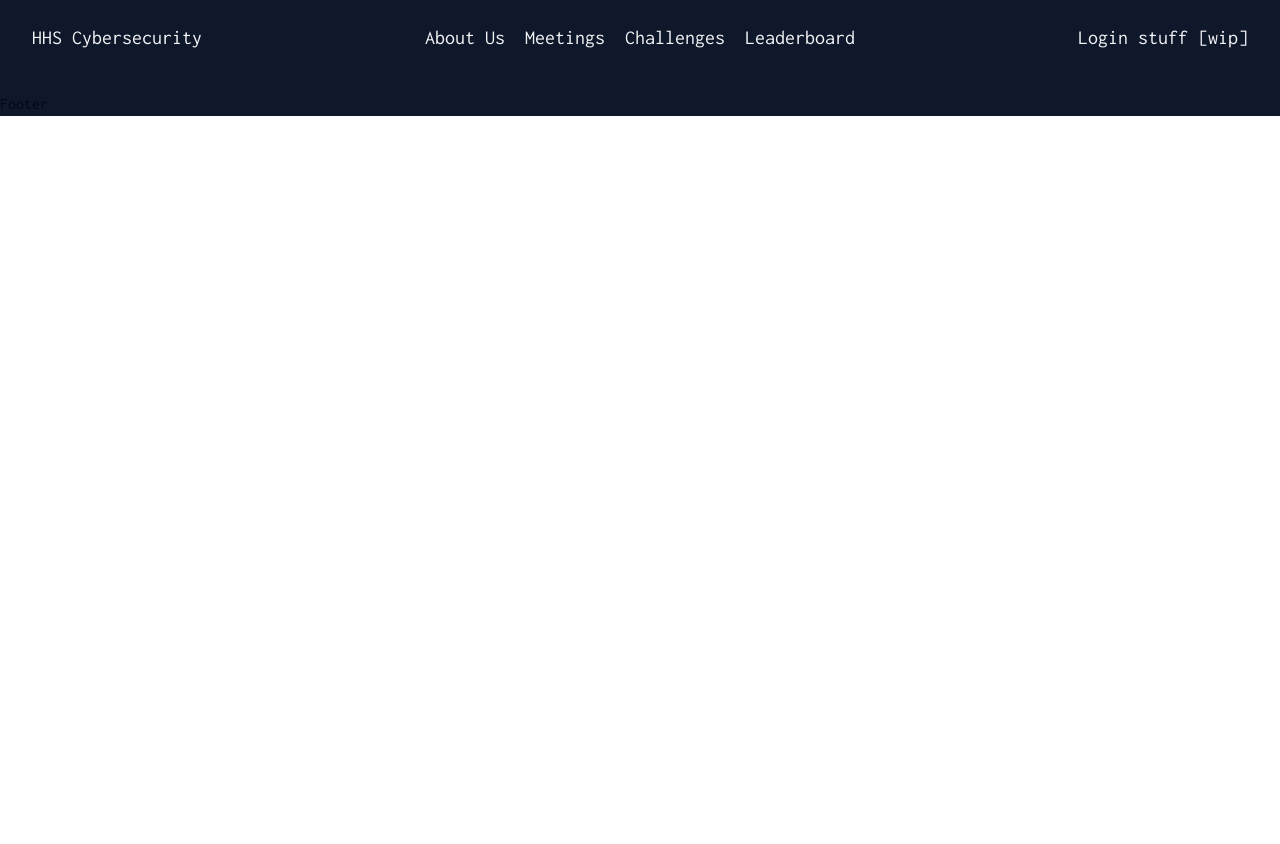
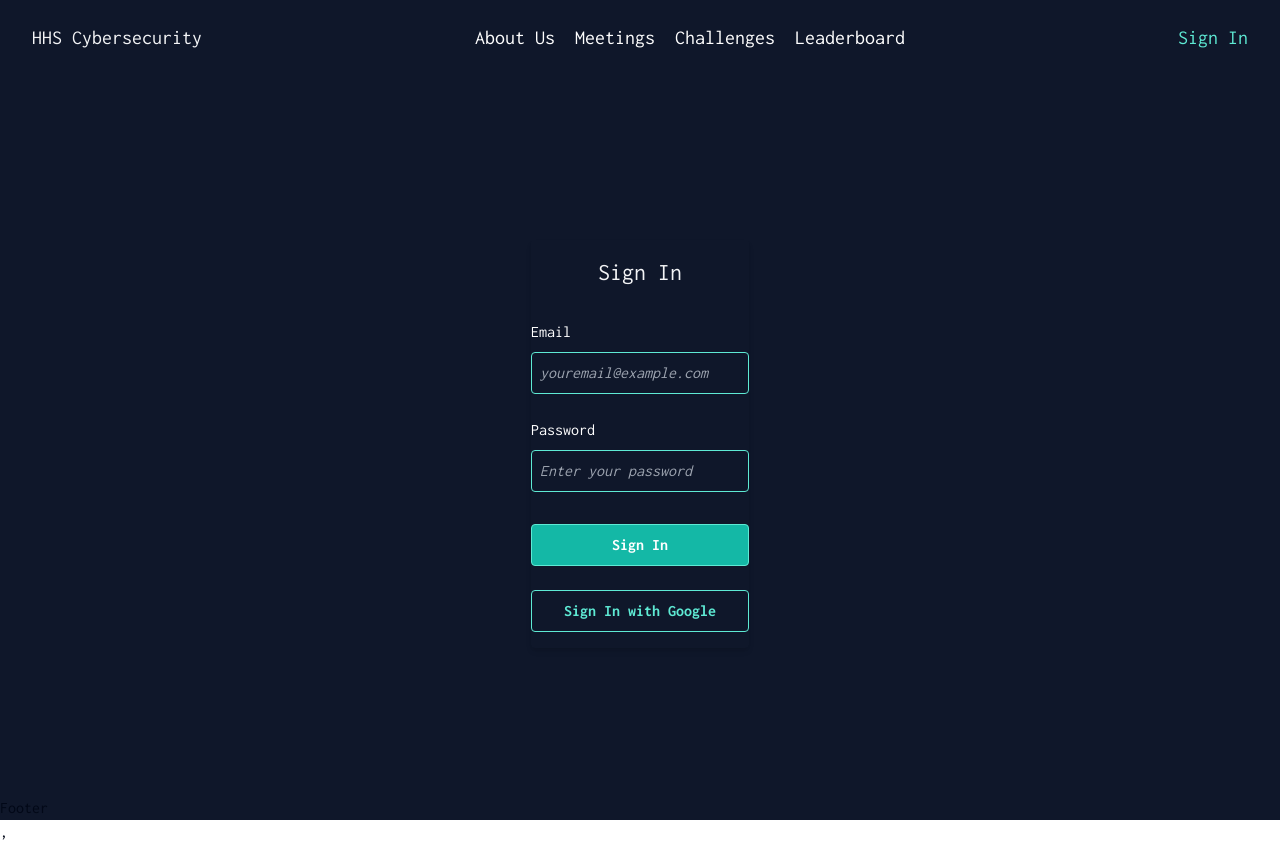
Before and after one commit to hhscybersec/hhscybersec.github.io, a React (Vite) app: page /signin in a window 1280 px wide. Before the commit the page ends 800 px from the top, so only its background shows below. Built offline with nearby package versions, Linux system fonts and the light colour scheme; no server answers; a web font is replaced by a local one.

Commit message:
adding authentication functionality

```diff
--- a/package.json
+++ b/package.json
@@ -12,12 +12,13 @@
   "dependencies": {
     "class-variance-authority": "^0.7.0",
     "clsx": "^2.1.1",
+    "firebase": "^10.12.3",
     "lucide-react": "^0.399.0",
     "react": "^18.3.1",
     "react-dom": "^18.3.1",
     "react-hamburger-menu": "^1.2.1",
     "react-router": "^6.24.0",
-    "react-router-dom": "^6.24.0",
+    "react-router-dom": "^6.24.1",
     "tailwind-merge": "^2.3.0",
     "tailwindcss-animate": "^1.0.7"
   },
--- a/src/App.tsx
+++ b/src/App.tsx
@@ -5,6 +5,9 @@ import About from './components/About'
 import Meetings from './components/Meetings'
 import Challenges from './components/Challenges'
 import Leaderboard from './components/Leaderboard'
+import SignIn from './components/SignIn';
+import SignUp from './components/SignUp';
+import SignOut from './components/SignOut'
 import Footer from './components/Footer'
 
 function App() {
@@ -18,6 +21,9 @@ function App() {
 					<Route path='/meetings' element={<Meetings />}></Route>
 					<Route path='/challenges' element={<Challenges />}></Route>
 					<Route path='/leaderboard' element={<Leaderboard />}></Route>
+					<Route path='/signup' element={<SignUp />}></Route>
+					<Route path='/signin' element={<SignIn />}></Route>
+					<Route path='/signout' element={<SignOut />}></Route>
 				</Routes>
 				<Footer />
 			</BrowserRouter>
--- a/src/components/Navbar.tsx
+++ b/src/components/Navbar.tsx
@@ -1,9 +1,11 @@
 import { useState } from 'react';
 import { Link } from 'react-router-dom';
 import HamburgerMenu from 'react-hamburger-menu';
+import { useUser } from '../contexts/UserContext';
 
 const Navbar = () => {
 	const [isOpen, setIsOpen] = useState(false);
+	const { user } = useUser();
 
 	const handleClick = () => {
 		setIsOpen(!isOpen);
@@ -14,7 +16,7 @@ const Navbar = () => {
 	};
 
 	return (
-		<nav className="px-8 py-6 text-white flex flex-row justify-between items-center">
+		<nav className="px-8 py-6 flex flex-row justify-between items-center">
 			<Link to={'/'}><h4>HHS Cybersecurity</h4></Link>
 			<div className="md:hidden">
 				<HamburgerMenu
@@ -27,14 +29,16 @@ const Navbar = () => {
 				/>
 			</div>
 			<div className={`flex-col ${isOpen ? 'flex' : 'hidden'} md:flex md:flex-row md:gap-5 absolute md:static top-20 left-8 right-0 bg-slate-900 md:bg-transparent`}>
-				<Link to={'/about'} onClick={handleLinkClick}><h4>About Us</h4></Link>
-				<Link to={'/meetings'} onClick={handleLinkClick}><h4>Meetings</h4></Link>
-				<Link to={'/challenges'} onClick={handleLinkClick}><h4>Challenges</h4></Link>
-				<Link to={'/leaderboard'} onClick={handleLinkClick}><h4>Leaderboard</h4></Link>
+				<Link to={'/about'} onClick={handleLinkClick}><h4 className='text-white hover:text-teal-300 transition-colors duration-300'>About Us</h4></Link>
+				<Link to={'/meetings'} onClick={handleLinkClick}><h4 className='text-white hover:text-teal-300 transition-colors duration-300'>Meetings</h4></Link>
+				<Link to={'/challenges'} onClick={handleLinkClick}><h4 className='text-white hover:text-teal-300 transition-colors duration-300'>Challenges</h4></Link>
+				<Link to={'/leaderboard'} onClick={handleLinkClick}><h4 className='text-white hover:text-teal-300 transition-colors duration-300'>Leaderboard</h4></Link>
 			</div>
-			<div className='hidden md:flex'>
-				<h4>Login stuff [wip]</h4>
-	  		</div>
+			{user ? (
+				<Link to={'/signout'} onClick={handleLinkClick} className='hidden md:flex'><h4 className='text-teal-300'>Welcome, {user.email}</h4></Link>
+			) : (
+				<Link to={'/signin'} onClick={handleLinkClick} className='hidden md:flex'><h4 className='text-teal-300'>Sign In</h4></Link>
+			)}
 		</nav>
 	);
 }
--- /dev/null
+++ b/src/components/SignIn.tsx
@@ -0,0 +1,78 @@
+import React, { useState } from 'react';
+import { useNavigate } from 'react-router-dom';
+import { auth, provider } from '../firebaseConfig';
+import { signInWithEmailAndPassword, signInWithPopup } from 'firebase/auth';
+
+const SignIn = () => {
+	const [email, setEmail] = useState('');
+	const [password, setPassword] = useState('');
+	const [error, setError] = useState<string | null>(null);
+	const navigate = useNavigate();
+
+	const handleSignIn = async (e: React.FormEvent) => {
+		e.preventDefault();
+		try {
+			await signInWithEmailAndPassword(auth, email, password);
+			navigate('/challenges');
+		} catch (error) {
+			console.error('Error signing in:', error);
+			setError('Failed to sign in. Please check your credentials and try again.');
+		}
+	};
+
+	const handleGoogleSignIn = async () => {
+		try {
+			await signInWithPopup(auth, provider);
+			navigate('/challenges');
+		} catch (error) {
+			console.error('Error signing in with Google:', error);
+			setError('Failed to sign in with Google.');
+		}
+	};
+
+	return (
+		<div className="flex flex-col justify-center items-center h-[88vh]">
+			<form onSubmit={handleSignIn} className="rounded shadow-md">
+				<h1 className="text-2xl py-4 text-center">Sign In</h1>
+				{error && <p className="text-red-500">{error}</p>}
+				<div className="mb-4">
+					<label className="text-left text-white">Email</label>
+					<input
+						type="email"
+						value={email}
+						onChange={(e) => setEmail(e.target.value)}
+						className="w-full p-2 my-2 rounded border focus:ring-2 focus:outline-none bg-slate-900 border-teal-300 focus:ring-teal-300 text-teal-300 italic"
+						placeholder='youremail@example.com'
+						required
+					/>
+				</div>
+				<div className="mb-4">
+					<label className="block text-white">Password</label>
+					<input
+						type="password"
+						value={password}
+						onChange={(e) => setPassword(e.target.value)}
+						className="w-full p-2 my-2 rounded border focus:ring-2 focus:outline-none bg-slate-900 border-teal-300 focus:ring-teal-300 text-teal-300 italic"
+						placeholder='Enter your password'
+						required
+					/>
+				</div>
+				<button type="submit" className="w-full p-2 my-2 font-bold rounded border transition-colors duration-500 border-teal-300 bg-teal-500 text-white hover:bg-slate-800 hover:text-teal-300">
+					Sign In
+				</button>
+
+				<div className="">
+					<button
+						type="button"
+						onClick={handleGoogleSignIn}
+						className="w-full p-2 my-4 font-bold rounded border transition-colors duration-500 text-teal-300 border-teal-300 hover:bg-slate-700 focus:bg-teal-500 focus:text-white"
+					>
+						Sign In with Google
+					</button>
+				</div>
+			</form>
+		</div>
+	);
+};
+
+export default SignIn;
--- /dev/null
+++ b/src/components/SignOut.tsx
@@ -0,0 +1,30 @@
+import { useNavigate } from 'react-router-dom';
+import { auth } from '../firebaseConfig';
+
+const SignOut = () => {
+	const navigate = useNavigate();
+
+	const handleSignOut = async () => {
+		try {
+			await auth.signOut();
+			navigate('/signin');
+		} catch (error) {
+			console.error('Error signing out:', error);
+		}
+	};
+
+	return (
+		<div className="flex flex-col justify-center items-center h-[88vh] w-fit m-auto">
+			<h1 className="text-center">Sign Out</h1>
+			<h3 className="mb-4 text-gray-400">Are you sure you want to sign out?</h3>
+			<button
+				onClick={handleSignOut}
+				className="w-full p-2 my-4 font-bold rounded border transition-colors duration-500 border-teal-300 text-teal-300 hover:bg-slate-800 focus:bg-teal-300 focus:text-white"
+			>
+				Sign Out
+			</button>
+		</div>
+	);
+};
+
+export default SignOut;
--- /dev/null
+++ b/src/components/SignUp.tsx
@@ -0,0 +1,7 @@
+const SignUp = () => {
+  return (
+    <div>SignUp</div>
+  )
+}
+
+export default SignUp
--- /dev/null
+++ b/src/contexts/UserContext.tsx
@@ -0,0 +1,34 @@
+import { createContext, useContext, useState, useEffect, ReactNode } from 'react';
+import { auth } from '../firebaseConfig';
+import { onAuthStateChanged, User } from 'firebase/auth';
+
+interface UserContextType {
+	user: User | null;
+}
+
+const UserContext = createContext<UserContextType | undefined>(undefined);
+
+export const UserProvider = ({ children }: { children: ReactNode }) => {
+	const [user, setUser] = useState<User | null>(null);
+
+	useEffect(() => {
+		const unsubscribe = onAuthStateChanged(auth, (user) => {
+			setUser(user);
+		});
+		return () => unsubscribe();
+	}, []);
+
+	return (
+		<UserContext.Provider value={{ user }}>
+			{children}
+		</UserContext.Provider>
+	);
+};
+
+export const useUser = () => {
+	const context = useContext(UserContext);
+	if (context === undefined) {
+		throw new Error('useUser must be used within a UserProvider');
+	}
+	return context;
+};
--- /dev/null
+++ b/src/firebaseConfig.ts
@@ -0,0 +1,28 @@
+// Import the functions you need from the SDKs you need
+import { initializeApp } from "firebase/app";
+import { getAuth, GoogleAuthProvider, onAuthStateChanged } from 'firebase/auth';
+// TODO: Add SDKs for Firebase products that you want to use
+// https://firebase.google.com/docs/web/setup#available-libraries
+
+// Your web app's Firebase configuration
+// For Firebase JS SDK v7.20.0 and later, measurementId is optional
+const firebaseConfig = {
+	apiKey: "YOUR_API_KEY",
+	authDomain: "AUTH_DOMAIN",
+	projectId: "PROJECT_ID",
+	storageBucket: "STORAGE_BUCKET",
+	messagingSenderId: "MESSAGING_SENDER_ID",
+	appId: "APP_ID",
+	measurementId: "MEASUREMENT_ID"
+};
+
+// Initialize Firebase
+const app = initializeApp(firebaseConfig);
+const auth = getAuth(app);
+const provider = new GoogleAuthProvider();
+
+const subscribeToAuthChanges = (callback: (user: any) => void) => {
+	onAuthStateChanged(auth, callback);
+};
+
+export { auth, provider, subscribeToAuthChanges };
--- a/src/main.tsx
+++ b/src/main.tsx
@@ -2,9 +2,12 @@ import React from 'react'
 import ReactDOM from 'react-dom/client'
 import App from './App.tsx'
 import './index.css'
+import { UserProvider } from './contexts/UserContext';
 
 ReactDOM.createRoot(document.getElementById('root')!).render(
-    <React.StrictMode>
-        <App />
-    </React.StrictMode>,
+	<UserProvider>
+	    <React.StrictMode>
+	        <App />
+	    </React.StrictMode>,
+	</UserProvider>
 )
```
Also changed, not shown: 1 other file (tests, documents, lock files or other folders). Lines whose indentation alone changed are shown as unchanged.
